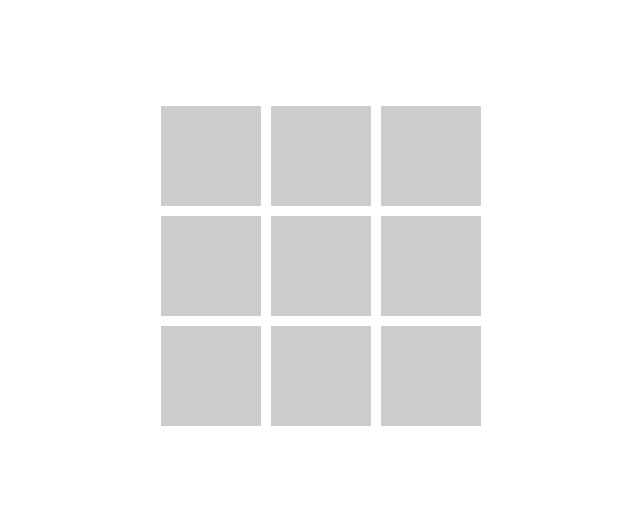
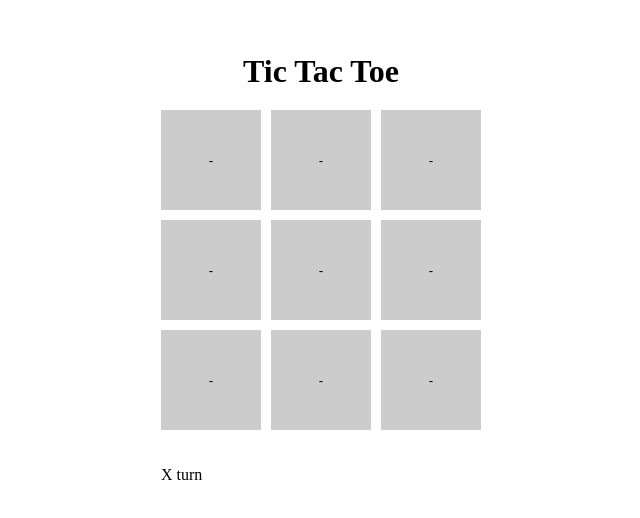
Before and after one commit to Saturnman05/theodinproject-tictactoe, a plain HTML site: page index.html in a window 1280 px wide. Shown: the part 134-652 px from the top of the page, without its empty margins (319-959 px from the left). Drawn offline with Linux system fonts and the light colour scheme.

Commit message:
The game is functional

```diff
--- a/index.html
+++ b/index.html
@@ -8,16 +8,12 @@
     <script src="script.js"></script>
 </head>
 <body>
-    <div class="board">
-        <button class="cell"></button>
-        <button class="cell"></button>
-        <button class="cell"></button>
-        <button class="cell"></button>
-        <button class="cell"></button>
-        <button class="cell"></button>
-        <button class="cell"></button>
-        <button class="cell"></button>
-        <button class="cell"></button>
+    <h1>Tic Tac Toe</h1>
+    <div class="container">
+        <div class="board"></div>
+        <div class="data">
+            <p id="display-turn">X turn</p>
+        </div>
     </div>
 </body>
 </html>
--- a/script.js
+++ b/script.js
@@ -9,8 +9,8 @@ document.addEventListener("DOMContentLoaded", () => {
     function GameBoard() {
         const board = Array(9).fill(emptyCell);
 
-        const setLetter = (place, letter) => (board[place] === emptyCell) ? board[place] = letter : board[place] = board[place];
-        const clearBoard = () => { for (let cell of board) cell = emptyCell };
+        const setLetter = (place, letter) => board[place] = letter;
+        const clearBoard = () => { for (let i = 0; i < board.length; i++) board[i] = emptyCell };
 
         const updateBoard = () => {
             const cells = boardDiv.children;
@@ -55,17 +55,16 @@ document.addEventListener("DOMContentLoaded", () => {
             return emptyCell;
         };
 
-        const checkGameOver = () => {
-            if (checkWinner() !== emptyCell) return true;
-
+        const createBoard = () => {
             for (let i = 0; i < board.length; i++) {
-                if (board[i] !== emptyCell) return false;
+                const boardCell = document.createElement("button");
+                boardCell.className = "cell";
+                boardCell.dataset.index = i;
+                boardDiv.appendChild(boardCell);
             }
-
-            return true;
         };
 
-        return { board, setLetter, clearBoard, updateBoard, checkWinner, checkGameOver };
+        return { board, setLetter, clearBoard, updateBoard, checkWinner, createBoard };
     };
 
     // Players object
@@ -78,11 +77,86 @@ document.addEventListener("DOMContentLoaded", () => {
     function Game(gameBoard) {
         const player1 = Player(x);
         const player2 = Player(o);
-        const players = [player1, player2];
+        let currentPlayer = player1;
+        let numeroJugada = 0;
 
+        const startGame = () => {
+            gameBoard.createBoard();
+            gameBoard.updateBoard();
 
+            gameBoard.board.forEach((_, index) => {
+                const cell = document.querySelector(`[data-index="${index}"]`);
+                cell.addEventListener("click", handleClick);
+            });
+
+            const restartButton = document.createElement("button");
+            restartButton.classList = "restart";
+            restartButton.innerText = "Restart Game";
+            restartButton.style.display = "none";
+            restartButton.addEventListener("click", restartGameButton);
+
+            const data = document.querySelector(".data");
+            data.appendChild(restartButton);
+        };
+
+        const restartGame = () => {
+            const restartButton = document.querySelector(".restart");
+            restartButton.style.display = "block";
+            const displayTurnP = document.querySelector("#display-turn");
+            displayTurnP.style.display = "none";
+        }
+
+        const restartGameButton = () => {
+            numeroJugada = 0;
+
+            const restartButton = document.querySelector(".restart");
+            restartButton.style.display = "none";
+
+            gameBoard.clearBoard();
+            gameBoard.updateBoard();
+
+            const displayTurnP = document.querySelector("#display-turn");
+            displayTurnP.style.display = "block";
+            displayTurnP.innerText = "X turn";
+        };
+
+        const displayTurn = (player) => {
+            const displayTurnP = document.querySelector("#display-turn");
+            displayTurnP.innerText = `Now it's ${player.playerName} turns`;
+        }
+
+        const handleMove = cellIndex => {
+            if (gameBoard.board[cellIndex] !== emptyCell) return;
+
+            gameBoard.setLetter(cellIndex, currentPlayer.playerLetter);
+            gameBoard.updateBoard();
+            numeroJugada++;
+
+            if (gameBoard.checkWinner() !== emptyCell) {
+                alert(`${currentPlayer.playerName} wins!!`);
+                restartGame();
+                return;
+            }
+
+            if (numeroJugada === 9) {
+                alert("Draw!!");
+                restartGame();
+                return;
+            }
+
+            currentPlayer = (currentPlayer === player1) ? player2 : player1;
+            displayTurn(currentPlayer);
+        }
+
+        const handleClick = event => {
+            const cellIndex = parseInt(event.target.dataset.index);
+            handleMove(cellIndex);
+        };
+
+        return { startGame };
     }
 
     const gameBoard = GameBoard(boardDiv);
     const game = Game(gameBoard);
+    game.startGame();
 });
--- a/styles.css
+++ b/styles.css
@@ -4,23 +4,37 @@ body, html {
     display: flex;
     justify-content: center;
     align-items: center;
+    flex-direction: column; /* Alinea los elementos verticalmente */
+}
+
+h1 {
+    margin-bottom: 20px; /* Espacio entre el título y el tablero */
+}
+
+.container {
+    display: flex;
+    flex-direction: column; /* Alinea los elementos verticalmente */
 }
 
 .board {
     display: grid;
-    grid-template-columns: repeat(3, 100px); /* Ajusta el tamaño de las columnas según sea necesario */
-    grid-gap: 10px; /* Espacio entre botones */
+    grid-template-columns: repeat(3, 100px);
+    grid-gap: 10px;
 }
 
 .cell {
-    width: 100px; /* Ancho del botón */
-    height: 100px; /* Alto del botón */
+    width: 100px;
+    height: 100px;
     border: none;
-    background-color: #ccc; /* Color de fondo */
+    background-color: #ccc;
     cursor: pointer;
-    transition: background-color 0.3s ease; /* Efecto de transición */
+    transition: background-color 0.3s ease;
 }
 
 .cell:hover {
-    background-color: #ddd; /* Color de fondo al pasar el cursor */
+    background-color: #ddd;
 }
+
+.data {
+    margin-top: 20px; /* Espacio entre el tablero y los datos */
+}
```
